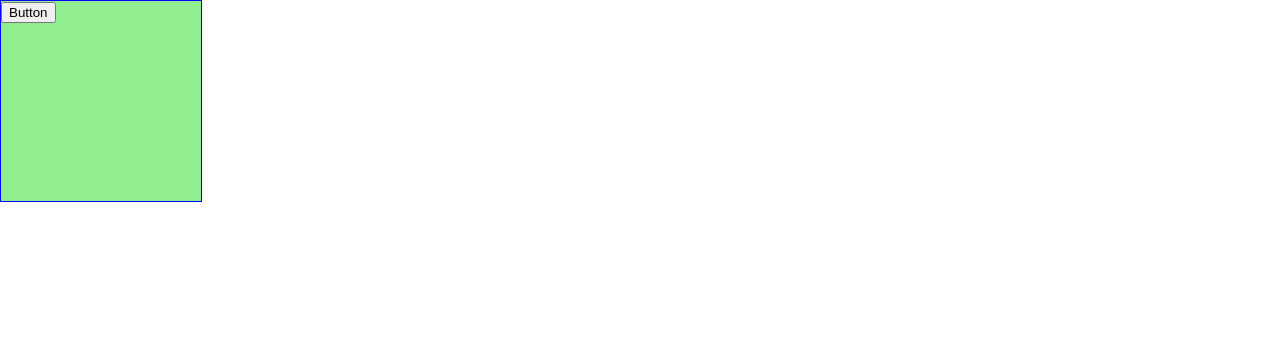
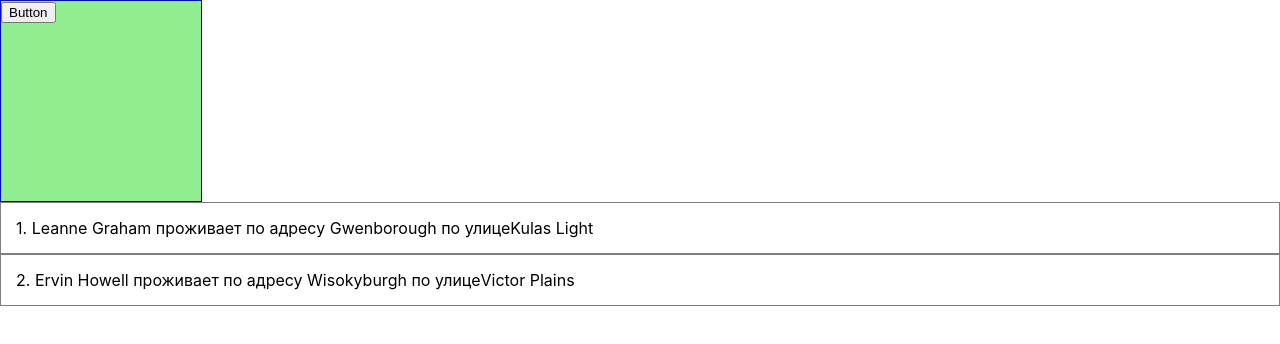
Before and after one commit to Vlad-Shaitanov/ToDo-TypeScript-, a React (Create React App) app: page / in a window 1280 px wide. Shown: the top 344 px of the page. Built offline with nearby package versions, Linux system fonts and the light colour scheme.

Commit message:
Global types. UsersList

```diff
--- a/src/App.tsx
+++ b/src/App.tsx
@@ -1,8 +1,33 @@
 import React from 'react';
 import './App.css';
 import { Card, CardVariant } from './components/Card';
+import { UserList } from './components/UserList';
+import { IUser } from './types/types';
 
 function App() {
+	const users: IUser[] = [
+		{
+			id: 1,
+			name: "Leanne Graham",
+			email: "Sincere@april.biz",
+			address: {
+				street: "Kulas Light",
+				city: "Gwenborough",
+				zipcode: "92998-3874",
+			}
+		},
+		{
+			id: 2,
+			name: "Ervin Howell",
+			email: "Shanna@melissa.tv",
+			address: {
+				street: "Victor Plains",
+				city: "Wisokyburgh",
+				zipcode: "90566-7771",
+			}
+		},
+	];
+
 	return (
 		<div>
 			<Card
@@ -13,6 +38,7 @@
 			>
 				<button>Button</button>
 			</Card>
+			<UserList users={users} />
 		</div>
 	);
 }
--- /dev/null
+++ b/src/components/UserList.tsx
@@ -0,0 +1,26 @@
+import React, { FC } from 'react'
+import { IUser } from '../types/types'
+
+
+interface UserListProps {
+	users: IUser[]; //Массив типа IUser
+}
+
+export const UserList: FC<UserListProps> = ({ users }) => {
+
+	return (
+		<div>
+			{
+				users.map((user) => {
+					return (
+						<div key={user.id} style={{ padding: 15, border: "1px solid grey" }}>
+							{user.id}. {user.name} проживает по адресу {user.address.city} по улице
+							{user.address.street}
+						</div>
+					);
+
+				})
+			}
+		</div>
+	)
+}
--- /dev/null
+++ b/src/types/types.tsx
@@ -0,0 +1,12 @@
+export interface IAddress {
+	street: string;
+	city: string;
+	zipcode: string;
+}
+
+export interface IUser {
+	id: number;
+	name: string;
+	email: string;
+	address: IAddress;
+}
```
